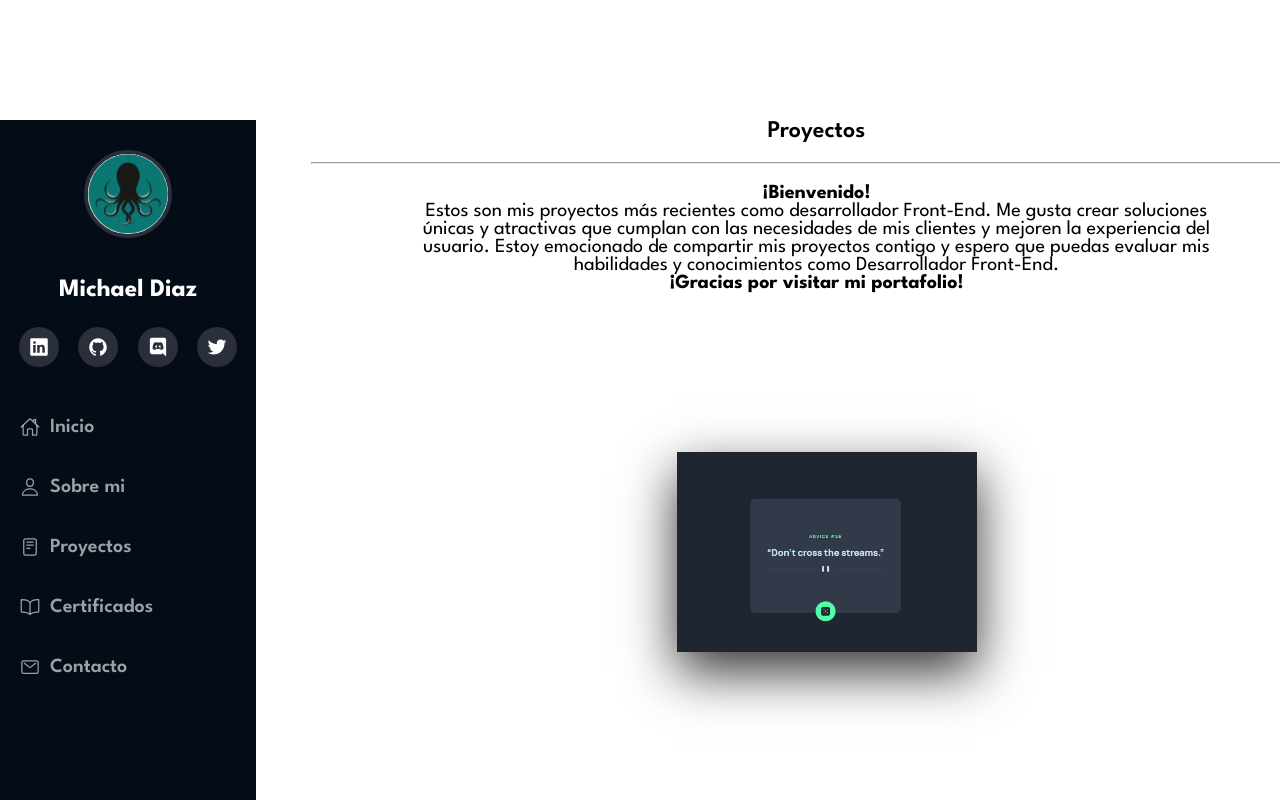
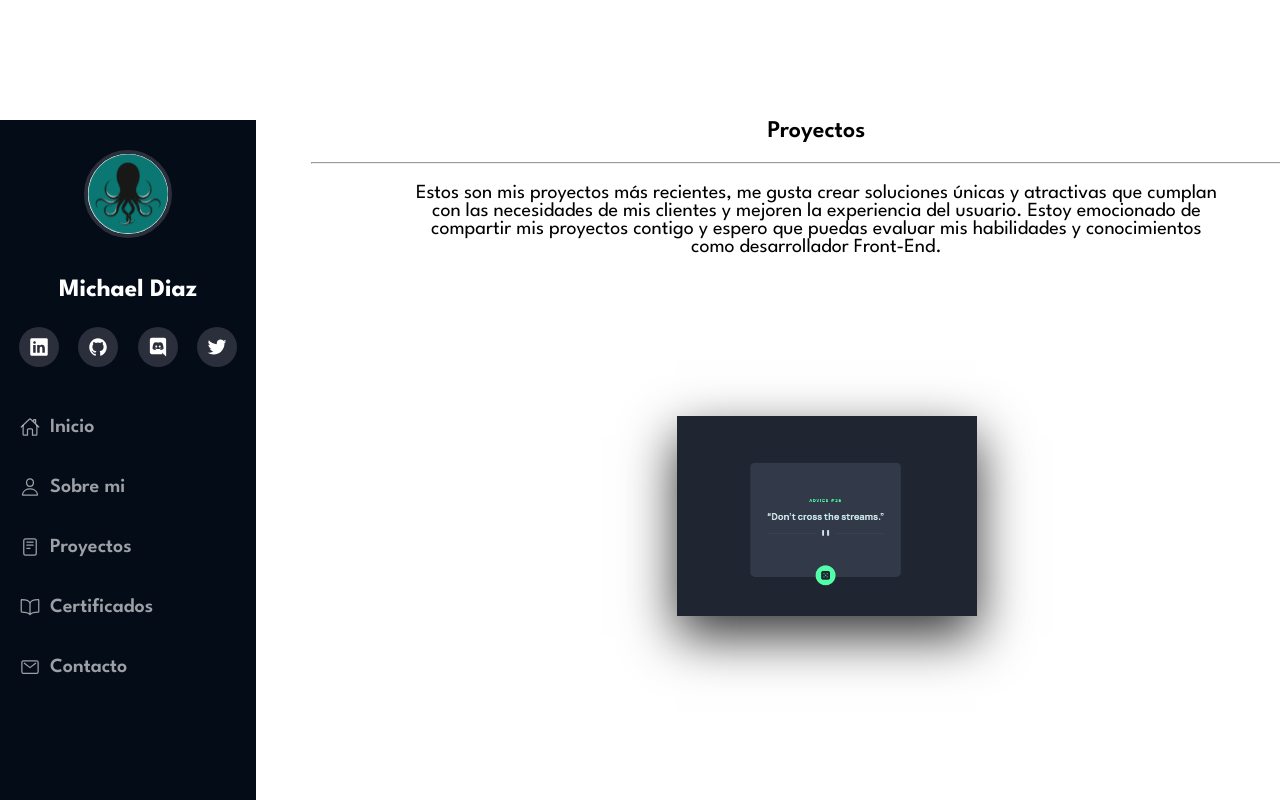
Before and after one commit to OctopusMichael/portfolio-michael, a React (Vite) app: page /#/projects in a window 1280 px wide. Shown: the top 800 px of the page. Built offline with nearby package versions, Linux system fonts and the light colour scheme.

Commit message:
update tildes

```diff
--- a/src/pages/About.jsx
+++ b/src/pages/About.jsx
@@ -48,7 +48,7 @@ const About = () => {
                 transition: { duration: 1, ease: "easeInOut" },
               }}
             >
-              Ingeniero Mecanico apasionado por el diseño y la programación web.
+              Ingeniero Mecanico interesado en el diseño y la programación web.
               Me considero una persona proactiva, creativa y siempre dispuesto a
               aprender nuevas habilidades. Llevo aproximadamente 1 año
               estudiando de forma autodidacta todo lo relacionado con el
--- a/src/pages/Contact.jsx
+++ b/src/pages/Contact.jsx
@@ -24,7 +24,7 @@ const Contact = () => {
             opacity: 1,
             transition: { duration: 1, ease: "easeInOut" },
           }}
-          >Contactame</motion.h1>
+          >Contáctame</motion.h1>
           <motion.hr
               initial={{ x: -100, opacity: 0 }}
               animate={{
--- a/src/pages/Projects.jsx
+++ b/src/pages/Projects.jsx
@@ -52,14 +52,12 @@ const Projects = () => {
                 transition: { duration: 1, ease: "easeInOut" },
               }}
             >
-              <b>¡Bienvenido! </b>
-              <br /> Estos son mis proyectos más recientes como desarrollador
-              Front-End. Me gusta crear soluciones únicas y atractivas que
+             Estos son mis proyectos más recientes, me gusta crear soluciones únicas y atractivas que
               cumplan con las necesidades de mis clientes y mejoren la
               experiencia del usuario. Estoy emocionado de compartir mis
               proyectos contigo y espero que puedas evaluar mis habilidades y
-              conocimientos como Desarrollador Front-End. <br />{" "}
-              <b>¡Gracias por visitar mi portafolio!</b>
+              conocimientos como desarrollador Front-End. {" "}
+
             </motion.p>
           </div>
           {data &&
```
